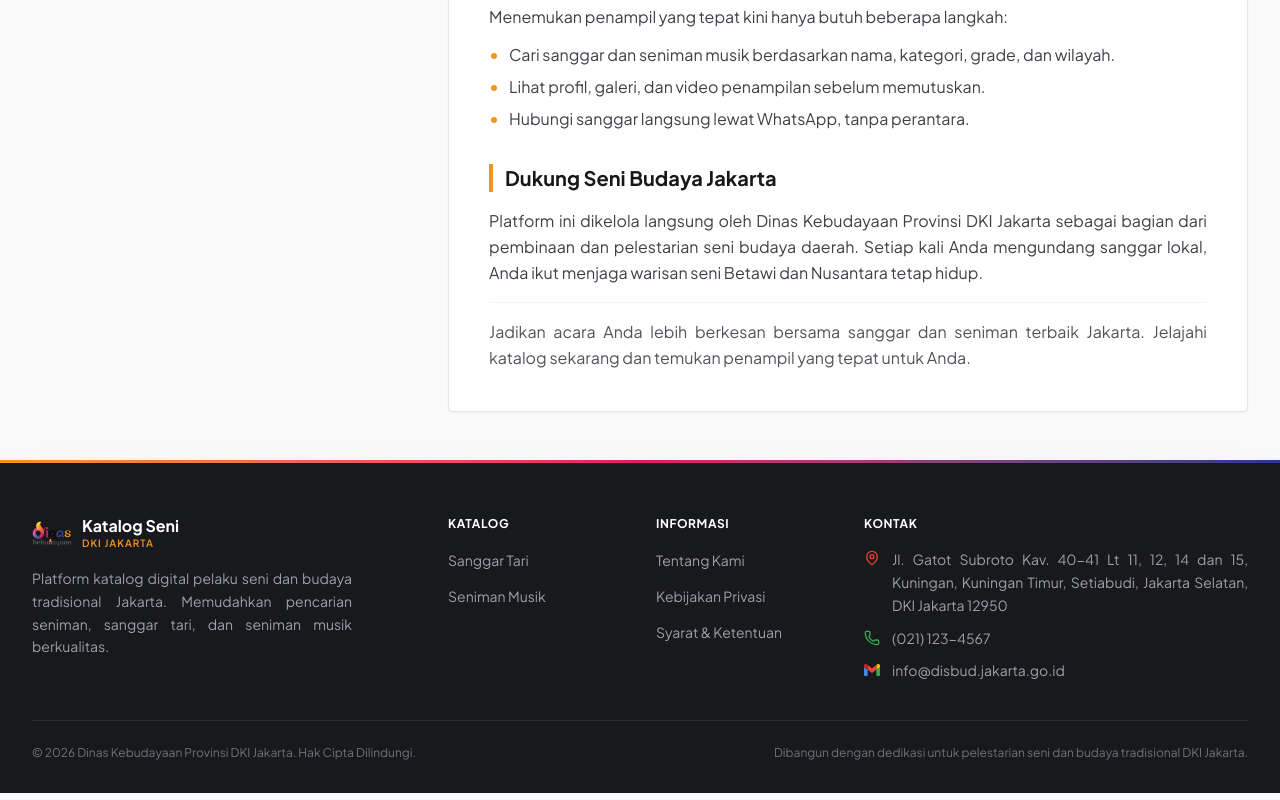
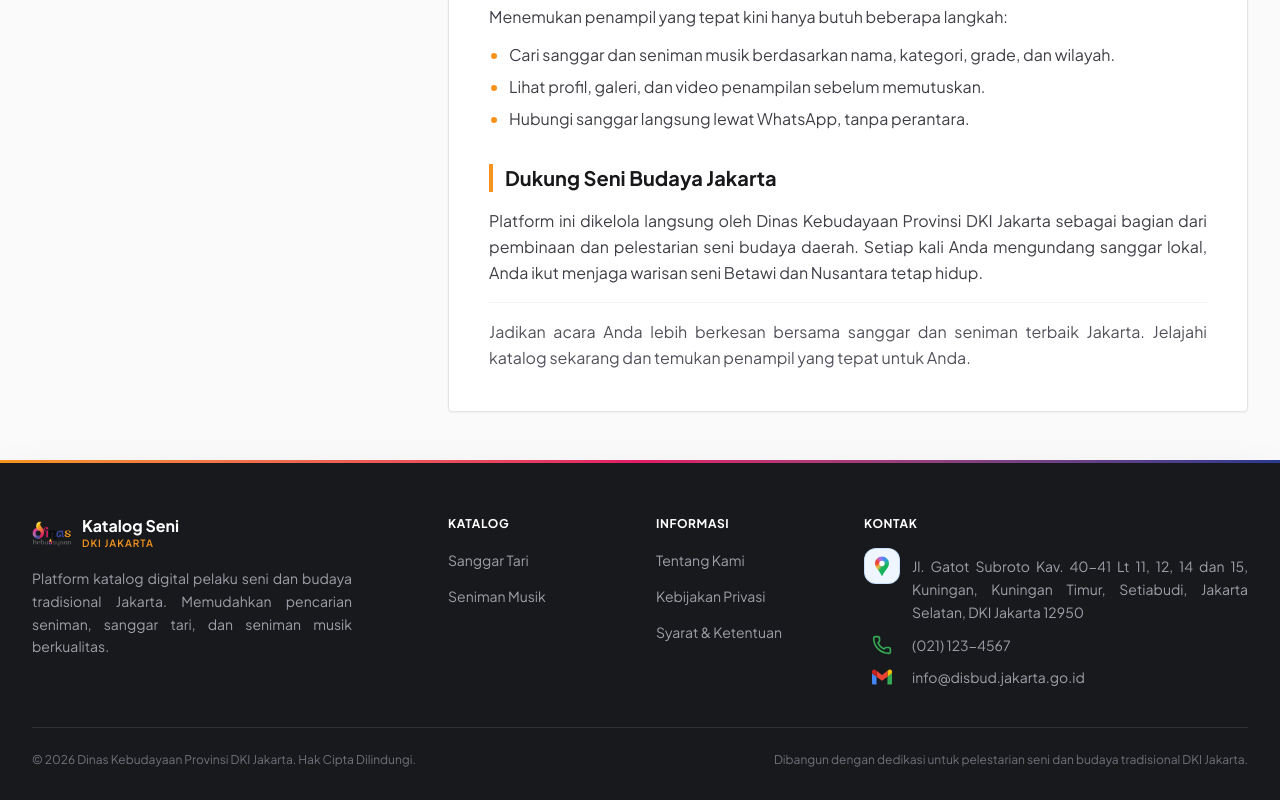
Before and after one commit to heruchandra/katalog-budaya-dki, a Next.js app: page /tentang-kami in a window 1280 px wide. Shown: the part 831-1631 px from the top of the page. Built offline with nearby package versions, Linux system fonts and the light colour scheme; no server answers.

Commit message:
style: replace footer contact location icon with official multi-color google maps logo

```diff
--- a/src/app/sanggar/[id]/SanggarDetailClient.tsx
+++ b/src/app/sanggar/[id]/SanggarDetailClient.tsx
@@ -9,6 +9,7 @@ import Image from "next/image";
 import { useLanguage } from "@/context/LanguageContext";
 import { isDanceClassService, splitPracticeInfo } from "@/lib/sanggarData";
 import PracticeInfo from "./PracticeInfo";
+import GoogleMapsIcon from "@/components/icons/GoogleMapsIcon";
 
 // Modals are split out of the initial page bundle and fetched the first time they open
 const GalleryLightbox = dynamic(() => import("./GalleryLightbox"), { ssr: false });
@@ -368,7 +369,7 @@ export default function SanggarDetailClient({ sanggar }: { sanggar: SanggarDetai
                   </a>
                 )}
 
-                {/* Google Maps Button (rainbow-ring pin: blurred colour wedges clipped to a pin with a hole) */}
+                {/* Google Maps Button (shared rainbow-ring pin, same mark as the footer) */}
                 {mapsSearchUrl && (
                   <a
                     href={mapsSearchUrl}
@@ -378,31 +379,8 @@ export default function SanggarDetailClient({ sanggar }: { sanggar: SanggarDetai
                     aria-label="Google Maps"
                     className="bg-blue-50 border border-blue-200/80 hover:bg-blue-100 h-11 w-full flex items-center justify-center rounded-lg shadow-xs transition-colors"
                   >
-                    {/* One step larger than the other icons: the pin only fills ~60% of its 24px box, so at the
-                        same size it reads visibly smaller than the solid WhatsApp/YouTube marks */}
-                    <svg className="w-6 h-6 sm:w-7 sm:h-7 shrink-0" viewBox="0 0 24 24" xmlns="http://www.w3.org/2000/svg" aria-hidden="true">
-                      <defs>
-                        <clipPath id="gmaps-pin-clip">
-                          <path
-                            clipRule="evenodd"
-                            d="M12 2.5a7 7 0 0 0-7 7c0 3.2 2.6 6 4.5 8.4 1 1.3 1.7 2.6 2 3.6a.55.55 0 0 0 1 0c.3-1 1-2.3 2-3.6 1.9-2.4 4.5-5.2 4.5-8.4a7 7 0 0 0-7-7ZM12 6.8a2.7 2.7 0 1 1 0 5.4 2.7 2.7 0 1 1 0-5.4Z"
-                          />
-                        </clipPath>
-                        <filter id="gmaps-pin-blur" x="-50%" y="-50%" width="200%" height="200%">
-                          <feGaussianBlur stdDeviation="1.3" />
-                        </filter>
-                      </defs>
-                      <g clipPath="url(#gmaps-pin-clip)">
-                        <g filter="url(#gmaps-pin-blur)">
-                          <path fill="#A56CE8" d="M12 9.5L1.72 -2.76A16 16 0 0 1 12.00 -6.50Z" />
-                          <path fill="#4285F4" d="M12 9.5L12.00 -6.50A16 16 0 0 1 23.31 -1.81Z" />
-                          <path fill="#12A4B6" d="M12 9.5L23.31 -1.81A16 16 0 0 1 27.76 6.72Z" />
-                          <path fill="#14B35A" d="M12 9.5L27.76 6.72A16 16 0 0 1 2.82 22.61Z" />
-                          <path fill="#F6C21B" d="M12 9.5L2.82 22.61A16 16 0 0 1 -2.50 16.26Z" />
-                          <path fill="#EA4335" d="M12 9.5L-2.50 16.26A16 16 0 0 1 1.72 -2.76Z" />
-                        </g>
-                      </g>
-                    </svg>
+                    {/* one size step larger than the other tile icons: the pin only fills ~60% of its box */}
+                    <GoogleMapsIcon className="w-6 h-6 sm:w-7 sm:h-7 shrink-0" />
                   </a>
                 )}
               </div>
--- a/src/components/Footer.tsx
+++ b/src/components/Footer.tsx
@@ -3,8 +3,9 @@
 import Link from "next/link";
 import Image from "next/image";
 import { usePathname } from "next/navigation";
-import { Phone, MapPin } from "lucide-react";
+import { Phone } from "lucide-react";
 import { useLanguage } from "@/context/LanguageContext";
+import GoogleMapsIcon from "@/components/icons/GoogleMapsIcon";
 
 export default function Footer() {
   const { t, language } = useLanguage();
@@ -109,9 +110,14 @@ export default function Footer() {
             <address className="not-italic">
             <ul className="space-y-3">
               <li className="flex items-start gap-3 text-sm text-zinc-400">
-                {/* Contact icons in their platform colours: Google Maps red, call green, Gmail logo */}
-                <MapPin className="text-[#EA4335] w-4 h-4 shrink-0 mt-0.5" aria-hidden="true" />
-                <span className="text-sm leading-relaxed text-justify">
+                {/* Contact icons in their platform colours (Google Maps pin, call green, Gmail logo). The Maps pin sits
+                    in a soft blue box like the sanggar Maps tile; the other two icons get a slot of the same 36px
+                    width, so the three text lines start at the same x */}
+                <span className="w-9 h-9 shrink-0 flex items-center justify-center bg-blue-50 border border-blue-200/80 rounded-xl">
+                  <GoogleMapsIcon className="w-6 h-6" />
+                </span>
+                {/* pt centres the first address line on the 36px box */}
+                <span className="pt-[7px] text-sm leading-relaxed text-justify">
                   Jl. Gatot Subroto Kav. 40-41 Lt 11, 12, 14 dan 15, Kuningan, Kuningan Timur, Setiabudi, Jakarta Selatan, DKI Jakarta 12950
                 </span>
               </li>
@@ -120,7 +126,9 @@ export default function Footer() {
                   href="tel:+62211234567"
                   className="flex items-center gap-3 text-sm text-zinc-400 hover:text-[#F7941E] transition-colors duration-200"
                 >
-                  <Phone className="text-[#34A853] w-4 h-4 shrink-0" aria-hidden="true" />
+                  <span className="w-9 shrink-0 flex justify-center">
+                    <Phone className="text-[#34A853] w-5 h-5" aria-hidden="true" />
+                  </span>
                   (021) 123-4567
                 </a>
               </li>
@@ -130,13 +138,15 @@ export default function Footer() {
                   className="flex items-center gap-3 text-sm text-zinc-400 hover:text-[#F7941E] transition-colors duration-200"
                 >
                   {/* Official multi-colour Gmail logo (same mark as the sanggar contact tiles) */}
-                  <svg className="w-4 h-4 shrink-0" viewBox="52 42 88 66" xmlns="http://www.w3.org/2000/svg" aria-hidden="true">
+                  <span className="w-9 shrink-0 flex justify-center">
+                  <svg className="w-5 h-5" viewBox="52 42 88 66" xmlns="http://www.w3.org/2000/svg" aria-hidden="true">
                     <path fill="#4285F4" d="M58 108h14V74L52 59v43c0 3.32 2.69 6 6 6" />
                     <path fill="#34A853" d="M120 108h14c3.32 0 6-2.69 6-6V59l-20 15" />
                     <path fill="#FBBC04" d="M120 48v26l20-15v-8c0-7.42-8.47-11.65-14.4-7.2" />
                     <path fill="#EA4335" d="M72 74V48l24 18 24-18v26L96 92" />
                     <path fill="#C5221F" d="M52 51v8l20 15V48l-5.6-4.2c-5.94-4.45-14.4-.22-14.4 7.2" />
                   </svg>
+                  </span>
                   info@disbud.jakarta.go.id
                 </a>
               </li>
--- /dev/null
+++ b/src/components/icons/GoogleMapsIcon.tsx
@@ -0,0 +1,44 @@
+"use client";
+
+import { useId } from "react";
+
+/**
+ * Google Maps pin (current logo): rainbow ring of blurred colour wedges (red, purple, blue, teal, green, yellow)
+ * clipped to a pin with a round hole, which shows white as in the official mark. Shared by every Maps icon on the
+ * site (sanggar contact tile, footer address). The clip/filter ids come from useId, so pins rendered on the same
+ * page never point at each other's <defs>.
+ *
+ * The pin only fills ~60% of its 24px box, so give it one size step more than neighbouring icons.
+ */
+export default function GoogleMapsIcon({ className = "w-6 h-6" }: { className?: string }) {
+  const uid = useId().replace(/[^a-zA-Z0-9_-]/g, "");
+  const clipId = `gmaps-pin-clip-${uid}`;
+  const blurId = `gmaps-pin-blur-${uid}`;
+  return (
+    <svg className={className} viewBox="0 0 24 24" xmlns="http://www.w3.org/2000/svg" aria-hidden="true">
+      <defs>
+        <clipPath id={clipId}>
+          <path
+            clipRule="evenodd"
+            d="M12 2.5a7 7 0 0 0-7 7c0 3.2 2.6 6 4.5 8.4 1 1.3 1.7 2.6 2 3.6a.55.55 0 0 0 1 0c.3-1 1-2.3 2-3.6 1.9-2.4 4.5-5.2 4.5-8.4a7 7 0 0 0-7-7ZM12 6.8a2.7 2.7 0 1 1 0 5.4 2.7 2.7 0 1 1 0-5.4Z"
+          />
+        </clipPath>
+        <filter id={blurId} x="-50%" y="-50%" width="200%" height="200%">
+          <feGaussianBlur stdDeviation="1.3" />
+        </filter>
+      </defs>
+      {/* white behind the hole, so it reads white on any background */}
+      <circle cx="12" cy="9.5" r="3" fill="#FFFFFF" />
+      <g clipPath={`url(#${clipId})`}>
+        <g filter={`url(#${blurId})`}>
+          <path fill="#A56CE8" d="M12 9.5L1.72 -2.76A16 16 0 0 1 12.00 -6.50Z" />
+          <path fill="#4285F4" d="M12 9.5L12.00 -6.50A16 16 0 0 1 23.31 -1.81Z" />
+          <path fill="#12A4B6" d="M12 9.5L23.31 -1.81A16 16 0 0 1 27.76 6.72Z" />
+          <path fill="#14B35A" d="M12 9.5L27.76 6.72A16 16 0 0 1 2.82 22.61Z" />
+          <path fill="#F6C21B" d="M12 9.5L2.82 22.61A16 16 0 0 1 -2.50 16.26Z" />
+          <path fill="#EA4335" d="M12 9.5L-2.50 16.26A16 16 0 0 1 1.72 -2.76Z" />
+        </g>
+      </g>
+    </svg>
+  );
+}
```
